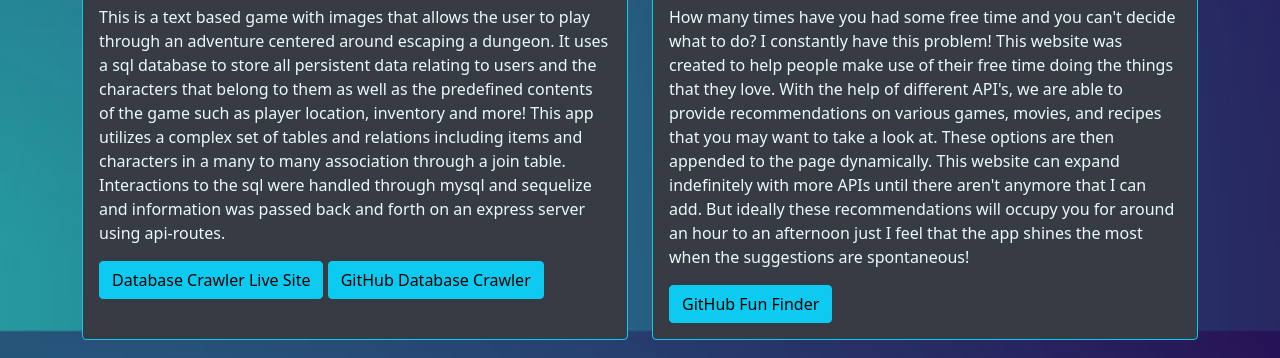
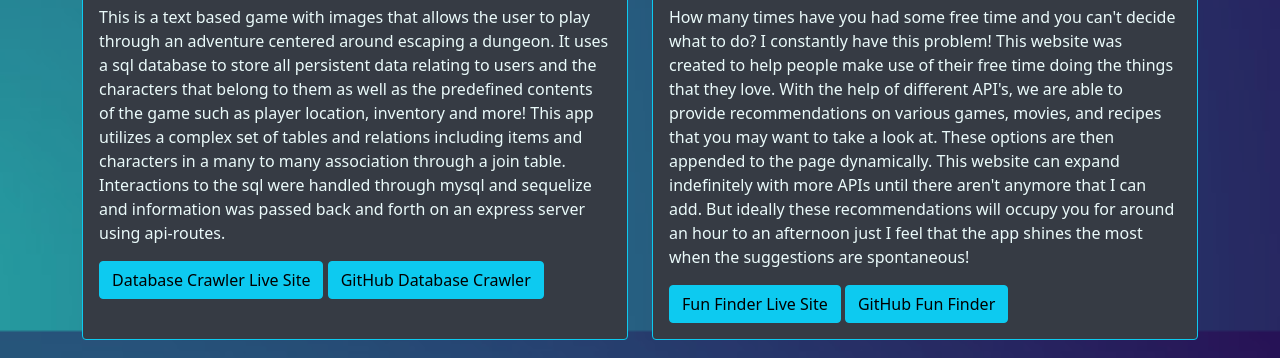
Before and after one commit to Pting1995/portfolio-mk3, a website: page public/projects.html in a window 1280 px wide. Shown: the part 565-923 px from the top of the page. Drawn offline with nearby package versions, Linux system fonts and the light colour scheme.

Commit message:
improved readme and added more links to project html

```diff
--- a/public/projects.html
+++ b/public/projects.html
@@ -113,6 +113,7 @@
                     <img src="https://media.githubusercontent.com/media/Pting1995/portfolio-mk3/main/public/images/fun-finder-demo-1400x700.gif" class="gif-project">
                     <h6 class="skills">Skills Showcase: APIs, API Queries, Dynamic Card Generation and Information </h6>
                     <p class="card-text project-description">How many times have you had some free time and you can't decide what to do? I constantly have this problem! This website was created to help people make use of their free time doing the things that they love. With the help of different API's, we are able to provide recommendations on various games, movies, and recipes that you may want to take a look at. These options are then appended to the page dynamically. This website can expand indefinitely with more APIs until there aren't anymore that I can add. But ideally these recommendations will occupy you for around an hour to an afternoon just I feel that the app shines the most when the suggestions are spontaneous!</p>
+                    <a href="https://pting1995.github.io/Fun-Finder/" class="btn btn-info" target="blank">Fun Finder Live Site</a>
                     <a href="https://github.com/Pting1995/Fun-Finder" class="btn btn-info button-bottom button-left"
                         target="blank">GitHub Fun Finder</a>
                 </div>
```
Also changed, not shown: README.md.
